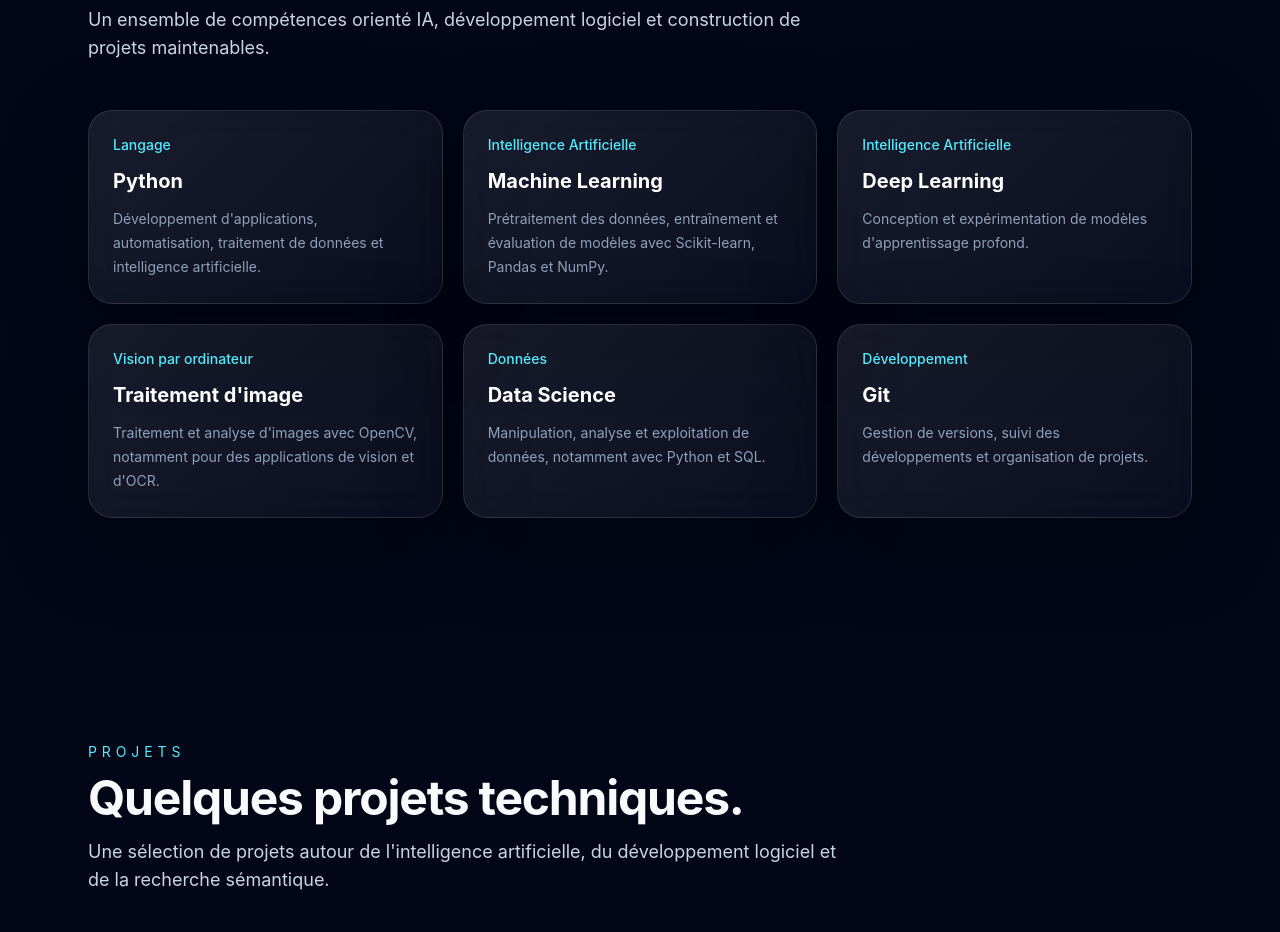
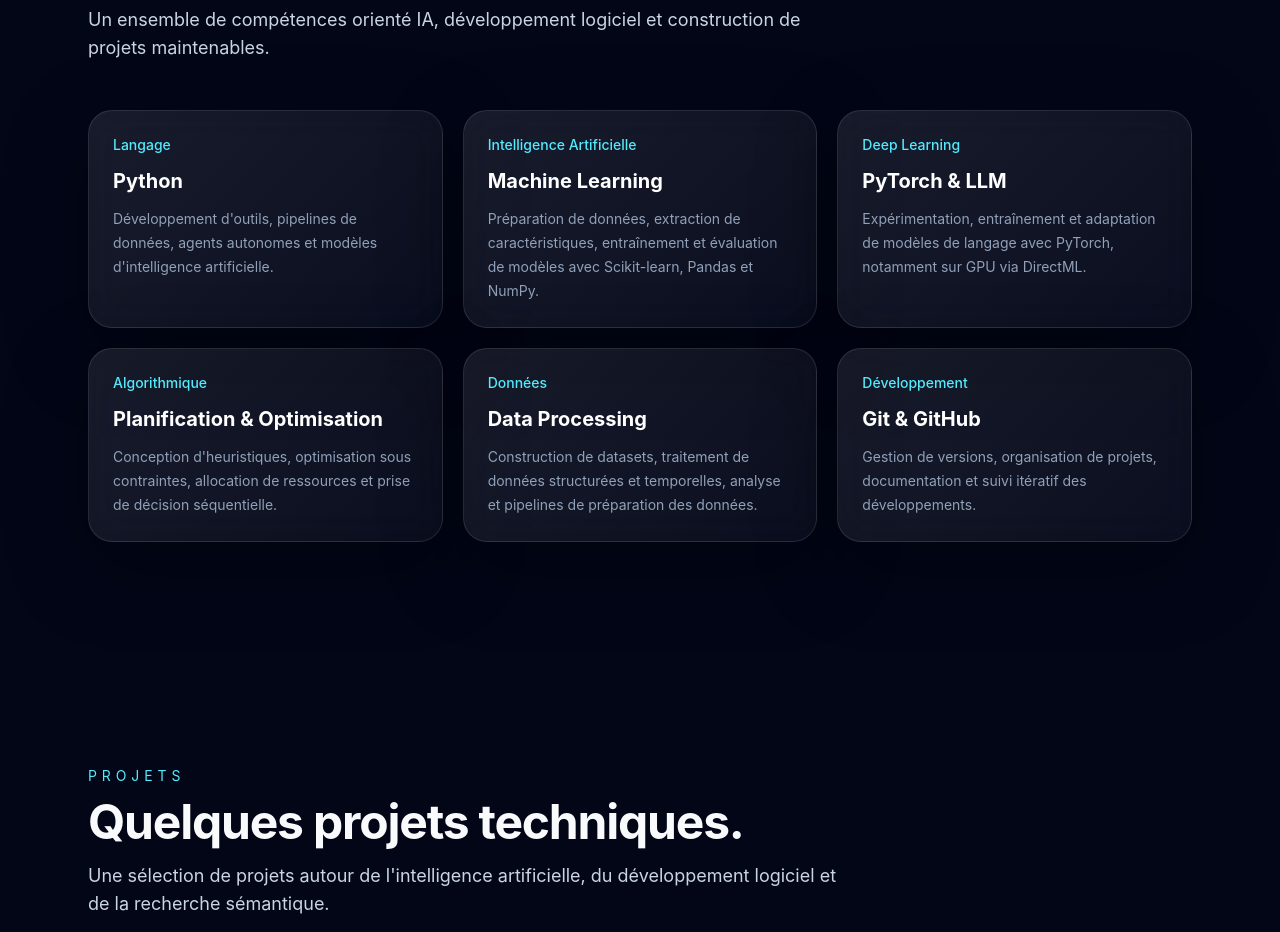
Before and after one commit to Driw0x/Driw0x.github.io, a React (Vite) app: page / in a window 1280 px wide. Shown: the part 1640-2572 px from the top of the page. Built offline with nearby package versions, Linux system fonts and the light colour scheme.

Commit message:
Update skills

```diff
--- a/src/data/skills.ts
+++ b/src/data/skills.ts
@@ -5,41 +5,36 @@ export const skills: Skill[] = [
     category: "Langage",
     title: "Python",
     description:
-      "Développement d'applications, automatisation, traitement de données et intelligence artificielle.",
+      "Développement d'outils, pipelines de données, agents autonomes et modèles d'intelligence artificielle.",
   },
-
   {
     category: "Intelligence Artificielle",
     title: "Machine Learning",
     description:
-      "Prétraitement des données, entraînement et évaluation de modèles avec Scikit-learn, Pandas et NumPy.",
+      "Préparation de données, extraction de caractéristiques, entraînement et évaluation de modèles avec Scikit-learn, Pandas et NumPy.",
   },
-
   {
-    category: "Intelligence Artificielle",
-    title: "Deep Learning",
+    category: "Deep Learning",
+    title: "PyTorch & LLM",
     description:
-      "Conception et expérimentation de modèles d'apprentissage profond.",
+      "Expérimentation, entraînement et adaptation de modèles de langage avec PyTorch, notamment sur GPU via DirectML.",
   },
-
   {
-    category: "Vision par ordinateur",
-    title: "Traitement d'image",
+    category: "Algorithmique",
+    title: "Planification & Optimisation",
     description:
-      "Traitement et analyse d'images avec OpenCV, notamment pour des applications de vision et d'OCR.",
+      "Conception d'heuristiques, optimisation sous contraintes, allocation de ressources et prise de décision séquentielle.",
   },
-
   {
     category: "Données",
-    title: "Data Science",
+    title: "Data Processing",
     description:
-      "Manipulation, analyse et exploitation de données, notamment avec Python et SQL.",
+      "Construction de datasets, traitement de données structurées et temporelles, analyse et pipelines de préparation des données.",
   },
-
   {
     category: "Développement",
-    title: "Git",
+    title: "Git & GitHub",
     description:
-      "Gestion de versions, suivi des développements et organisation de projets.",
+      "Gestion de versions, organisation de projets, documentation et suivi itératif des développements.",
   },
 ];
```
